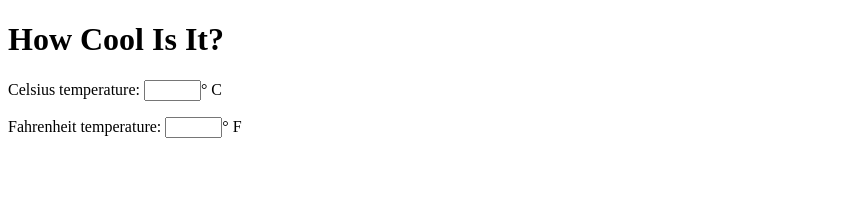
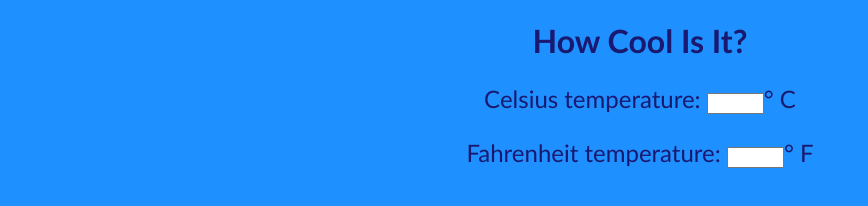
Before and after one commit to sylviajebet/temperature, a plain HTML site: page index.html in a window 1280 px wide. Shown: the whole page, without its empty margins (0-868 px from the left). Drawn offline with Linux system fonts and the light colour scheme.

Commit message:
Style added

```diff
--- a/index.html
+++ b/index.html
@@ -1,7 +1,12 @@
 <!DOCTYPE html>
 <html>
     <head>
+        <meta charset="UTF-8">
         <title>Temperature Converter</title>
+        <style>
+            body {background-color: dodgerblue; font-family: optima; color: midnightblue; text-align: center;}
+            p {font-size: x-large;}
+        </style>
     </head>
     <body>
         <h1>How Cool Is It?</h1>
```
